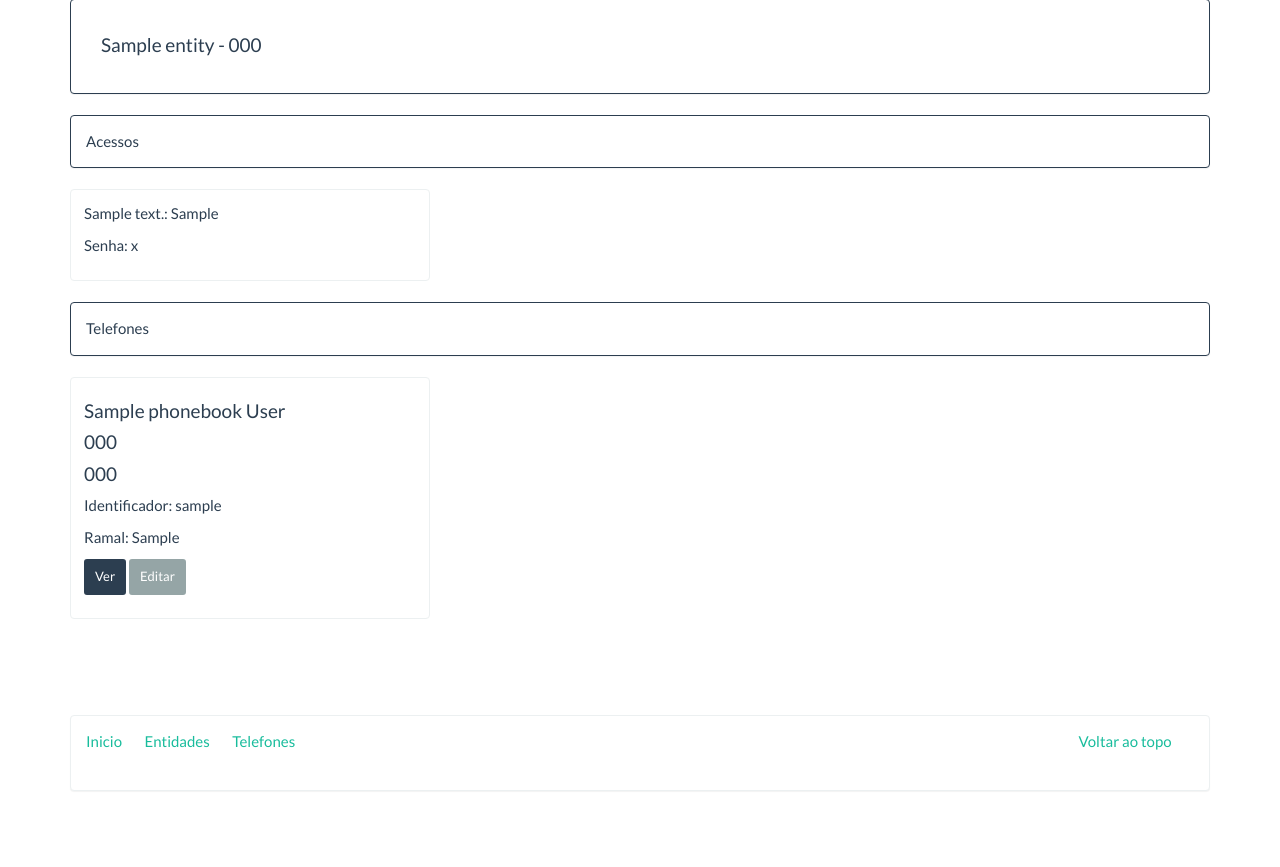
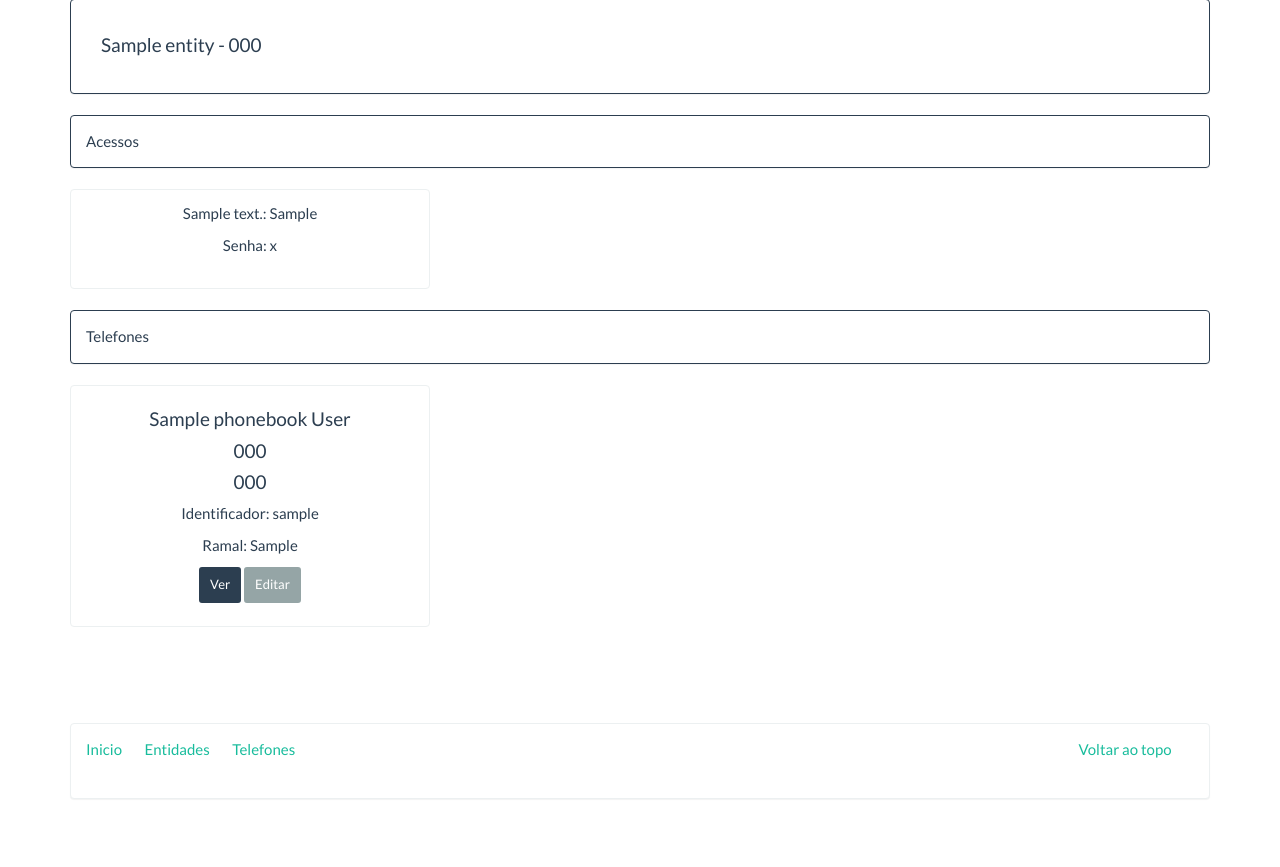
Before and after one commit to isaacgiordani/customsistemas, a Django app: a page that uses listatelefonica/templates/listatelefonica/entity.html in a window 1280 px wide. Shown: the part 171-1038 px from the top of the page. Before the commit the page ends 962 px from the top, so only its background shows below. Run offline with Django 3.2, Linux system fonts and the light colour scheme; tables that the repository leaves empty hold one stand-in row (values such as "Sample post"); some libraries are stand-ins or nearby versions.

Commit message:
correcoes de layout

```diff
--- a/core/templates/index.html
+++ b/core/templates/index.html
@@ -9,7 +9,7 @@
 </div>
 
 <div class="page-header">
-  <h3>Custom Sistemas <small> :: Site em construcao</small></h3>
+  <h3 class="text-center">Custom Sistemas <small> :: Site em construcao</small></h3>
 </div>
 
 <div class="row">
--- a/listatelefonica/templates/listatelefonica/entity.html
+++ b/listatelefonica/templates/listatelefonica/entity.html
@@ -33,10 +33,10 @@
 <div class="row">
   {% for a in access_list %}
   <div class="col-sm-6 col-md-4">
-    <div class=thumbnail>
+    <div class=thumbnail style="min-height: 10rem;">
       <div class=caption>
-        <p>{{a.accesstype}}: {{ a.identifier }}</p>
-        <p>Senha: {{ a.password }}</p>
+        <p class="text-center">{{a.accesstype}}: {{ a.identifier }}</p>
+        <p class="text-center">Senha: {{ a.password }}</p>
       </div>
     </div>
   </div>
@@ -52,18 +52,22 @@
 <div class="row">
   {% for t in phone_list %}
   <div class="col-sm-6 col-md-4">
-    <div class=thumbnail>
+    <div class=thumbnail style="min-height: 22rem;">
       <div class=caption>
-        <h4>{{ t.name }} {{t.lastname}}</h4>
-        <h4>{{ t.phone }}</h4>
+        <h4 class="text-center">{{ t.name }} {{t.lastname}}</h4>
+        <h4 class="text-center">{{ t.phone }}</h4>
         {% if t.phonesec != '' %}
-        <h4>{{ t.phonesec }}</h4>
+        <h4 class="text-center">{{ t.phonesec }}</h4>
         {% endif %}
-        <p>Identificador: {{ t.slug }}</p>
+        <p class="text-center">Identificador: {{ t.slug }}</p>
+
         {% if t.ramal != '' %}
-        <p>Ramal: {{ t.ramal }} </p>
+        <p class="text-center">Ramal: {{ t.ramal }}</p>
+        {% else %}
+        <p class="text-center">*</p>
         {% endif %}
-        <p><a href=# class="btn btn-primary btn-sm" role=button>Ver</a>
+
+        <p class="text-center"><a href=# class="btn btn-primary btn-sm" role=button>Ver</a>
         <a href=# class="btn btn-default btn-sm" role=button>Editar</a></p>
       </div>
     </div>
```
Also changed, not shown: listatelefonica/templates/listatelefonica/entity_list.html (+6 -4 lines).
